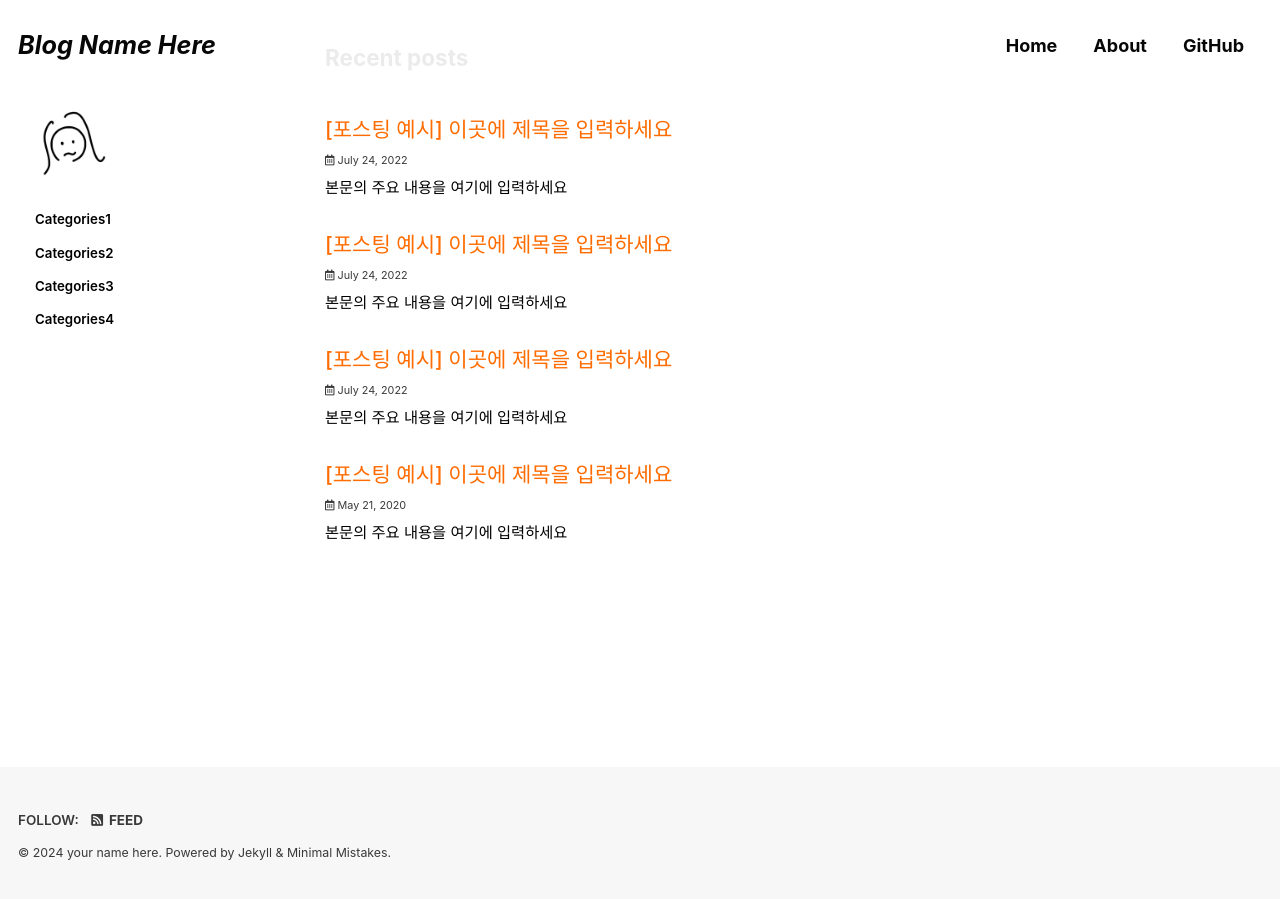
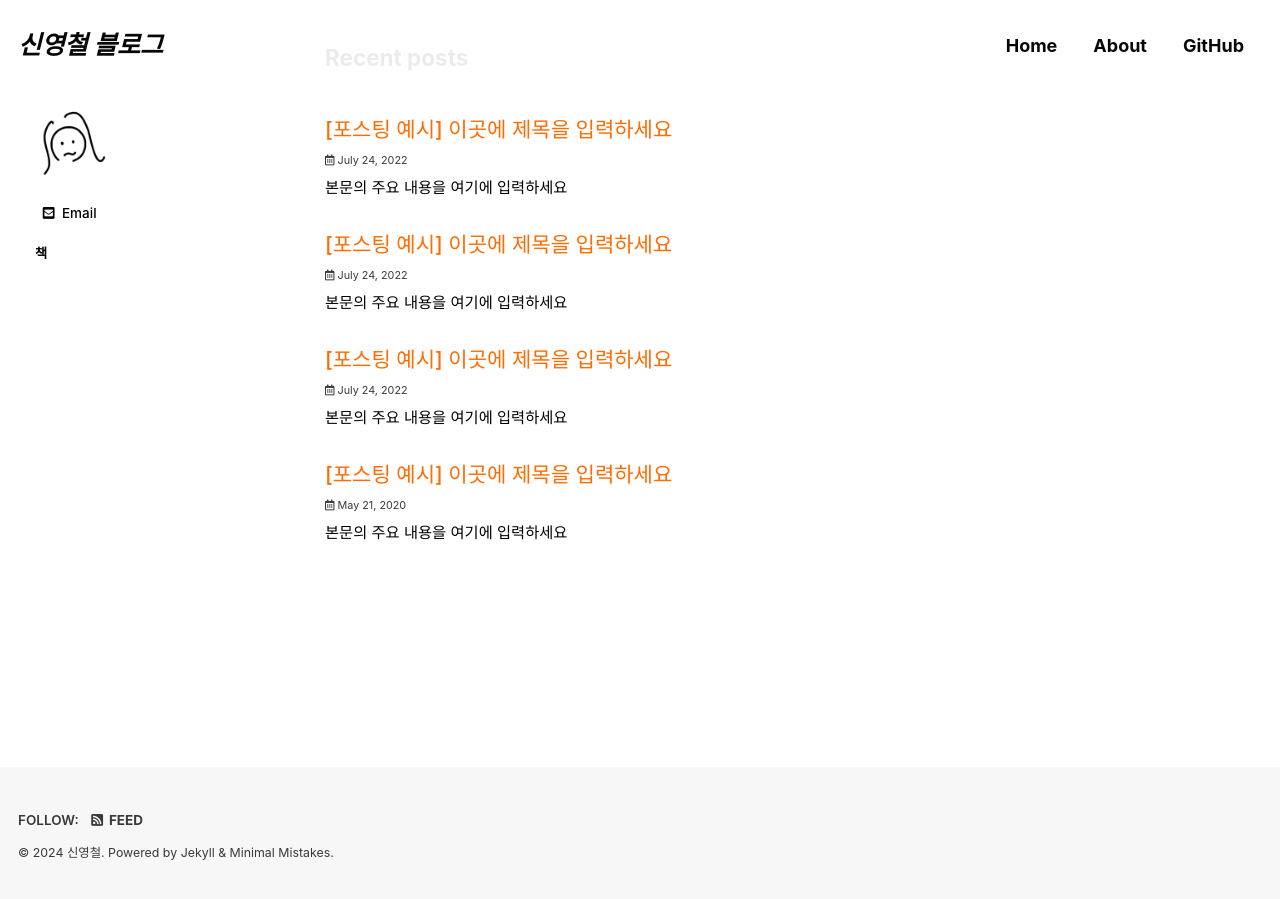
Before and after one commit to YoungChulShin/YoungChulShin.github.io, a Jekyll site: the page built from index.html, in a window 1280 px wide and 900 px high, scrolled down 90 px. Built offline with Jekyll 4.4.1, drawn with Linux system fonts in a browser that asks for light colours; cached includes are drawn as plain includes; some web fonts are replaced; the list of posts is cut into pages by our own code.

Commit message:
기본 정보 수정

```diff
--- a/_config.yml
+++ b/_config.yml
@@ -19,11 +19,11 @@ minimal_mistakes_skin: "plum" # "default" "air", "aqua", ...
 
 # Site Settings
 locale: "ko-KR" #"en-US"
-title: "Blog Name Here" # 상단 헤더에 보이는 블로그 명
+title: "신영철 블로그" # 상단 헤더에 보이는 블로그 명
 title_separator: "&#124;"
 subtitle: # site tagline that appears below site title in masthead
-name: "your name here" # 블로그 닉네임 설정
-description: "this is my blog!" # 블로그 설명
+name: "신영철" # 블로그 닉네임 설정
+description: "프로그래머 신영철의 블로그" # 블로그 설명
 url: "https://YoungChulShin.github.io" # 블로그 URL
 baseurl: # the subpath of your site, e.g. "/blog"
 repository: "YoungChulShin/YoungChulShin.github.io" # GitHub Repo 이름
@@ -98,11 +98,11 @@ analytics:
 
 # Site Author
 author:
-  name: "your name here" # 블로그 닉네임
+  name: "신영철" # 블로그 닉네임
   avatar: "/assets/images/meee.png" # 블로그 프로필 사진
   #   bio              : "hi all!"
   # location         : "Seoul, Korea"
-  # email            : "youremailhere@xxxxxx.com"
+  email: "go1323@gmail.com"
 
   links: # 사이트 링크
 #     - label: "Email"
--- a/_data/navigation.yml
+++ b/_data/navigation.yml
@@ -7,7 +7,7 @@ main:
     url: /about/
 
   - title: "GitHub"
-    url: https://github.com/choiiis
+    url: github.com/YoungChulShin
 
   # - title: "Projects"
   #   url: /projects/
@@ -18,11 +18,5 @@ main:
 # sidebar navigation (categories)
 # 2022.02.15 sidebar update : simple ver.
 categories:
-  - title: "Categories1"
+  - title: "책"
     url: /categories/categories1/
-  - title: "Categories2"
-    url: /categories/categories2/
-  - title: "Categories3"
-    url: /categories/categories3/
-  - title: "Categories4"
-    url: /categories/categories4/
```
Also changed, not shown: _pages/categories/category-book.md (added, +9 -0 lines), _pages/categories/category-categories1.md (deleted, +0 -9 lines), _pages/categories/category-categories2.md (deleted, +0 -9 lines), _pages/categories/category-categories3.md (deleted, +0 -9 lines), _pages/categories/category-categories4.md (deleted, +0 -9 lines).
